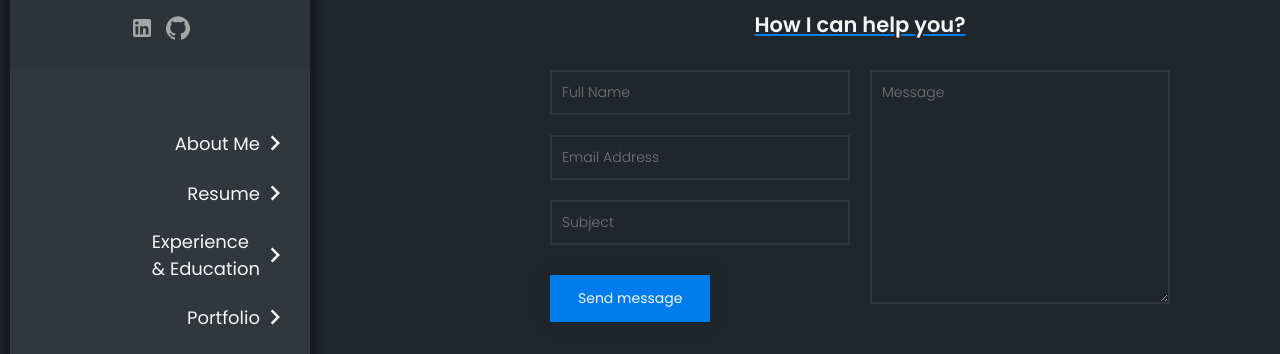
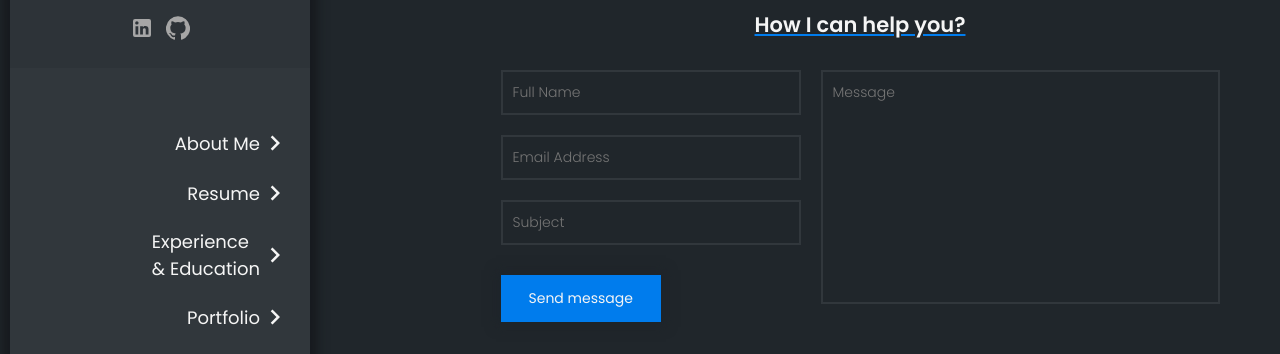
Before and after one commit to Jocalu/portfolio, a React (Create React App) app in the folder portfolio-cv/: page /contact in a window 1280 px wide. Shown: the part 271-625 px from the top of the page. Built offline with nearby package versions, Linux system fonts and the light colour scheme.

Commit message:
Resize text area

```diff
--- a/portfolio-cv/src/pages/contact/Contact.scss
+++ b/portfolio-cv/src/pages/contact/Contact.scss
@@ -114,7 +114,9 @@
         margin: 10px;
         border: 2px solid $color-primary_3;
         background-color: $color-primary_4;
-        width: 300px;
+        max-width: 470px;
+        max-height: 250px;
+        resize: none;
 
         &:focus {
           outline: none;
```
